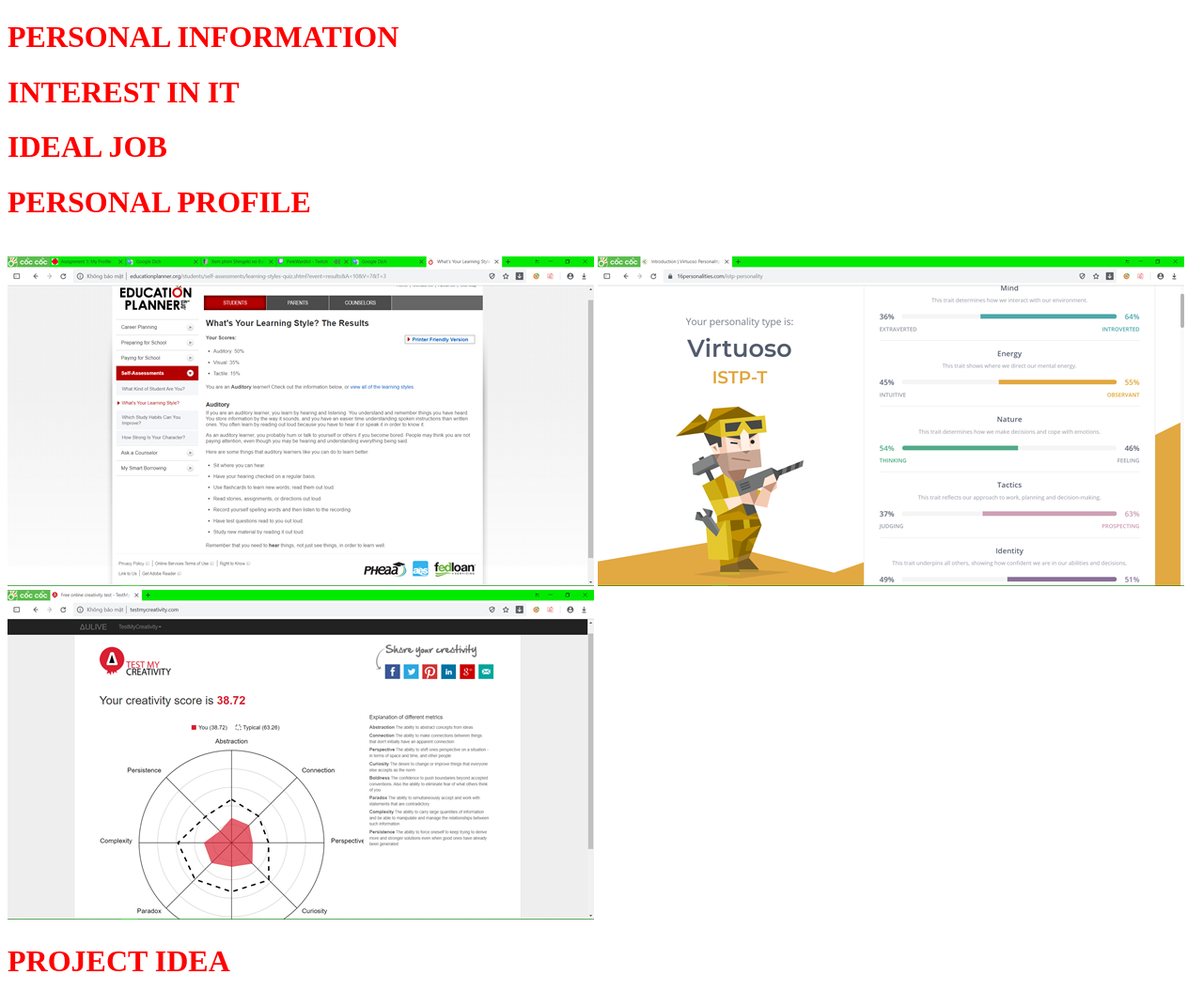
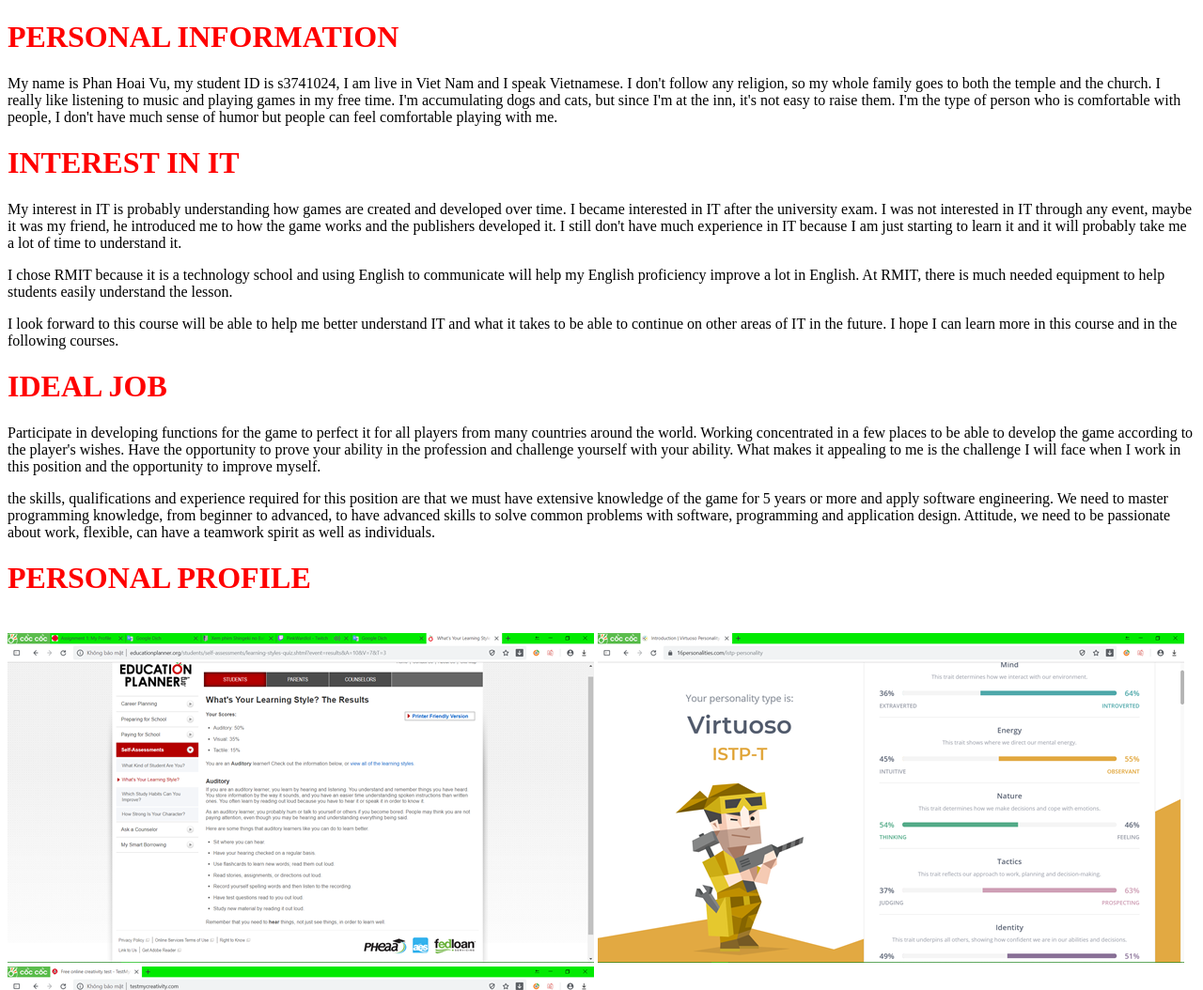
Before and after one commit to phanhoaivu/HoaiVu, a plain HTML site: page index.html in a window 1280 px wide. Shown: the top 1054 px of the page at 94% size. Drawn offline with Linux system fonts and the light colour scheme.

Commit message:
Add files via upload

```diff
--- a/index.html
+++ b/index.html
@@ -2,19 +2,53 @@
 <html>
 <body>
 <h1 style="color:red"> PERSONAL INFORMATION </h1>
-
+<p>
+My name is Phan Hoai Vu, my student ID is s3741024, I am live in Viet Nam and I speak Vietnamese.
+I don't follow any religion, so my whole family goes to both the temple and the church.
+I really like listening to music and playing games in my free time.
+I'm accumulating dogs and cats, but since I'm at the inn, it's not easy to raise them.
+I'm the type of person who is comfortable with people, I don't have much sense of humor but people can feel comfortable playing with me.
+</p>
 
 <h1 style="color:red"> INTEREST IN IT </h1>
+<p>
+My interest in IT is probably understanding how games are created and developed over time.
+I became interested in IT after the university exam.
+I was not interested in IT through any event, maybe it was my friend, he introduced me to how the game works and the publishers developed it. I still don't have much experience in IT because
+I am just starting to learn it and it will probably take me a lot of time to understand it.
+</p>
 
+<p>
+I chose RMIT because it is a technology school and using English to communicate will help my English proficiency improve a lot in English.
+At RMIT, there is much needed equipment to help students easily understand the lesson.
+</p>
+
+<p>
+I look forward to this course will be able to help me better understand IT and what it takes to be able to continue on other areas of IT in the future.
+I hope I can learn more in this course and in the following courses.
+</p>
 
 <h1 style="color:red"> IDEAL JOB </h1>
+<p>
+Participate in developing functions for the game to perfect it for all players from many countries around the world.
+Working concentrated in a few places to be able to develop the game according to the player's wishes.
+Have the opportunity to prove your ability in the profession and challenge yourself with your ability.
+What makes it appealing to me is the challenge I will face when I work in this position and the opportunity to improve myself.
+</p>
 
+<p>
+the skills, qualifications and experience required for this position are that we must have extensive knowledge of the game for 5 years or more and apply software engineering.
+We need to master programming knowledge, from beginner to advanced, to have advanced skills to solve common problems with software, programming and application design.
+Attitude, we need to be passionate about work, flexible, can have a teamwork spirit as well as individuals.
+</p>
 
 <h1 style="color:red"> PERSONAL PROFILE </h1><br>
 <img src="pic1.png" alt="result 1">
 <img src="pic2.png" alt="result 2">
 <img src="pic3.png" alt="result 3">
-
+<p>
+After doing the tests I found that it would not affect my personality much but it also brought a new perspective to me. These tests will not affect my teamwork, I will still try to help everyone on the team and fulfill the assigned role in the group.
+</p>
 
 <h1 style="color:red"> PROJECT IDEA </h1>
 </body>
```
